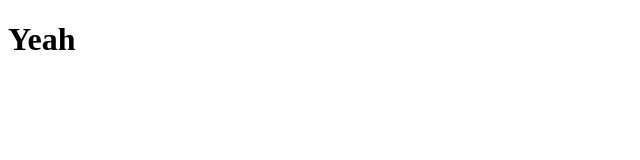
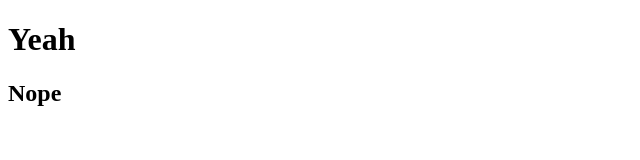
Before and after one commit to Siondubois/githubChallenge1, a plain HTML site: page index.html in a window 1280 px wide. Shown: the full height of the page, 0-640 px from the left. Drawn offline with Linux system fonts and the light colour scheme.

Commit message:
ajout h2

```diff
--- a/index.html
+++ b/index.html
@@ -8,5 +8,6 @@
 </head>
 <body>
     <h1>Yeah</h1>
+    <h2>Nope</h2>
 </body>
 </html>
```
